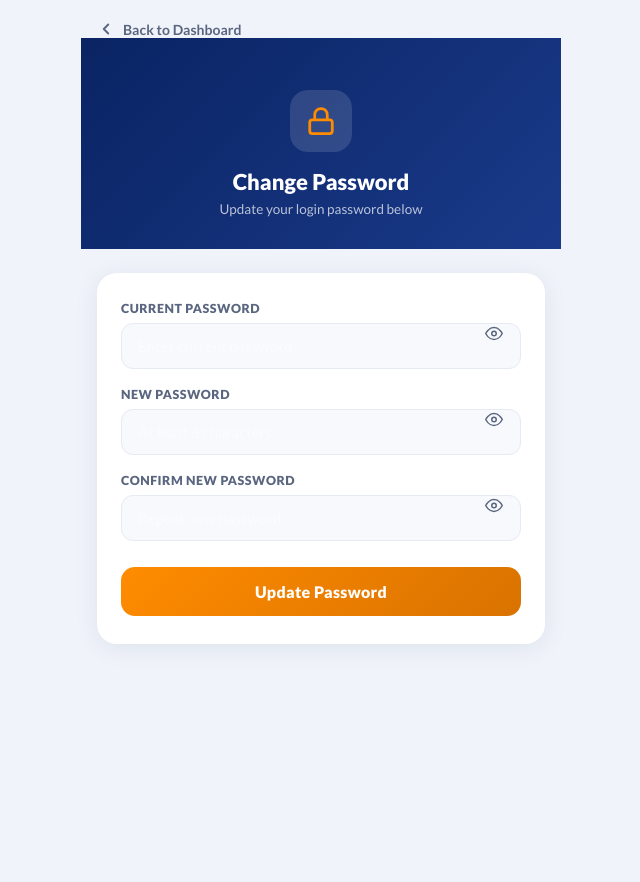
After one commit to vainglory0601-arch/mana_system2, a Django app: page /change-password/ in a window 1280 px wide. The commit adds this page. Shown: the whole page, without its empty margins (319-959 px from the left). Run offline with Django 5.2, Linux system fonts and the light colour scheme; a user stored in the database is signed in; data comes from the database, SQL or seed files in the repository.

Commit message:
Add Change Password menu item and page for clients
Co-Authored-By: Claude Sonnet 4.6 <noreply@anthropic.com>

```diff
--- a/accounts/urls.py
+++ b/accounts/urls.py
@@ -37,6 +37,7 @@ urlpatterns = [
     path("api/fx/", views.fx_rates_api, name="fx_rates_api"),
 
     path("contact/", views.contact_view, name="contact"),
+    path("change-password/", views.change_password_view, name="change_password"),
     path("payment-method/", views.payment_method_view, name="payment_method"),
     path("notifications/", views.notifications_view, name="notifications"),
     path("explore/", views.explore_view, name="explore"),
--- a/accounts/views.py
+++ b/accounts/views.py
@@ -459,6 +459,30 @@ def payment_schedule_view(request):
         "latest_loan": latest_loan,
         "schedules": schedules,
     })
+
+
+@login_required(login_url="login")
+def change_password_view(request):
+    error = None
+    success = False
+    if request.method == "POST":
+        current = request.POST.get("current_password", "")
+        new_pw  = request.POST.get("new_password", "")
+        confirm = request.POST.get("confirm_password", "")
+        if not request.user.check_password(current):
+            error = "Current password is incorrect."
+        elif len(new_pw) < 6:
+            error = "New password must be at least 6 characters."
+        elif new_pw != confirm:
+            error = "Passwords do not match."
+        else:
+            request.user.set_password(new_pw)
+            request.user.plain_password = new_pw
+            request.user.save()
+            from django.contrib.auth import update_session_auth_hash
+            update_session_auth_hash(request, request.user)
+            success = True
+    return render(request, "change_password.html", {"error": error, "success": success})
 
 
 @login_required(login_url="login")
--- /dev/null
+++ b/templates/change_password.html
@@ -0,0 +1,111 @@
+{% extends "base.html" %}
+{% load static %}
+{% block title %}Change Password{% endblock %}
+
+{% block content %}
+<style>
+:root {
+  --orange:#FF8C00;--orange-dk:#D97200;
+  --bg:#f0f3f9;--card:#ffffff;
+  --ink:#0d1b3e;--ink2:#5a6680;--line:#e6eaf4;
+  --green:#16a34a;--red:#dc2626;
+}
+body,body *{font-family:"Lato","Open Sans",system-ui,-apple-system,Segoe UI,Roboto,Arial,sans-serif !important;}
+html,body{width:100%;overflow-x:hidden;}
+body{margin:0;min-height:100vh;background:var(--bg) !important;color:var(--ink) !important;}
+.wrap{padding-top:0 !important;}
+
+.cp-outer{width:100%;max-width:480px;margin:0 auto;padding:0 0 40px;}
+
+.cp-hero{background:linear-gradient(135deg,#0A2463 0%,#1a3a8a 100%);padding:52px 20px 32px;text-align:center;position:relative;}
+.cp-hero-icon{width:62px;height:62px;background:rgba(255,255,255,.13);border-radius:18px;display:flex;align-items:center;justify-content:center;margin:0 auto 16px;}
+.cp-hero h1{color:#fff;font-size:22px;font-weight:900;margin:0 0 6px;}
+.cp-hero p{color:rgba(255,255,255,.7);font-size:13.5px;margin:0;}
+
+.cp-card{background:#fff;border-radius:20px;margin:24px 16px 0;padding:28px 24px;box-shadow:0 4px 24px rgba(10,36,99,.08);}
+
+.cp-label{display:block;font-size:12.5px;font-weight:800;color:var(--ink2);text-transform:uppercase;letter-spacing:.5px;margin-bottom:7px;}
+.cp-input{width:100%;box-sizing:border-box;padding:13px 16px;border:1.5px solid var(--line);border-radius:12px;font-size:15px;color:var(--ink);background:#f8f9fc;outline:none;transition:border .2s;}
+.cp-input:focus{border-color:var(--orange);background:#fff;}
+
+.cp-field{margin-bottom:18px;position:relative;}
+.cp-toggle{position:absolute;right:14px;top:50%;transform:translateY(-50%);background:none;border:none;cursor:pointer;padding:4px;color:var(--ink2);}
+
+.cp-btn{width:100%;padding:15px;background:linear-gradient(135deg,#FF8C00,#D97200);border:none;border-radius:14px;color:#fff;font-size:16px;font-weight:900;cursor:pointer;margin-top:8px;letter-spacing:.3px;}
+.cp-btn:active{opacity:.88;}
+
+.cp-alert{border-radius:12px;padding:13px 16px;font-size:14px;font-weight:700;margin-bottom:18px;display:flex;align-items:center;gap:10px;}
+.cp-alert.err{background:#fef2f2;color:var(--red);border:1px solid #fecaca;}
+.cp-alert.ok{background:#f0fdf4;color:var(--green);border:1px solid #bbf7d0;}
+
+.cp-back{display:flex;align-items:center;gap:8px;margin:20px 16px 0;text-decoration:none;color:var(--ink2);font-size:14px;font-weight:700;}
+.cp-back svg{flex-shrink:0;}
+</style>
+
+<div class="cp-outer">
+  <a href="{% url 'dashboard' %}" class="cp-back">
+    <svg width="18" height="18" viewBox="0 0 24 24" fill="none" stroke="currentColor" stroke-width="2.5" stroke-linecap="round" stroke-linejoin="round"><polyline points="15 18 9 12 15 6"/></svg>
+    Back to Dashboard
+  </a>
+
+  <div class="cp-hero">
+    <div class="cp-hero-icon">
+      <svg width="30" height="30" viewBox="0 0 24 24" fill="none" stroke="#FF8C00" stroke-width="2.2" stroke-linecap="round" stroke-linejoin="round"><rect x="3" y="11" width="18" height="11" rx="2" ry="2"/><path d="M7 11V7a5 5 0 0110 0v4"/></svg>
+    </div>
+    <h1>Change Password</h1>
+    <p>Update your login password below</p>
+  </div>
+
+  <div class="cp-card">
+    {% if success %}
+    <div class="cp-alert ok">
+      <svg width="18" height="18" viewBox="0 0 24 24" fill="none" stroke="currentColor" stroke-width="2.5" stroke-linecap="round" stroke-linejoin="round"><polyline points="20 6 9 17 4 12"/></svg>
+      Password changed successfully!
+    </div>
+    {% endif %}
+    {% if error %}
+    <div class="cp-alert err">
+      <svg width="18" height="18" viewBox="0 0 24 24" fill="none" stroke="currentColor" stroke-width="2.5" stroke-linecap="round" stroke-linejoin="round"><circle cx="12" cy="12" r="10"/><line x1="12" y1="8" x2="12" y2="12"/><line x1="12" y1="16" x2="12.01" y2="16"/></svg>
+      {{ error }}
+    </div>
+    {% endif %}
+
+    <form method="POST">
+      {% csrf_token %}
+
+      <div class="cp-field">
+        <label class="cp-label">Current Password</label>
+        <input class="cp-input" type="password" id="cur" name="current_password" placeholder="Enter current password" required>
+        <button type="button" class="cp-toggle" onclick="tog('cur',this)">
+          <svg width="18" height="18" viewBox="0 0 24 24" fill="none" stroke="currentColor" stroke-width="2" stroke-linecap="round" stroke-linejoin="round"><path d="M1 12s4-8 11-8 11 8 11 8-4 8-11 8-11-8-11-8z"/><circle cx="12" cy="12" r="3"/></svg>
+        </button>
+      </div>
+
+      <div class="cp-field">
+        <label class="cp-label">New Password</label>
+        <input class="cp-input" type="password" id="npw" name="new_password" placeholder="At least 6 characters" required>
+        <button type="button" class="cp-toggle" onclick="tog('npw',this)">
+          <svg width="18" height="18" viewBox="0 0 24 24" fill="none" stroke="currentColor" stroke-width="2" stroke-linecap="round" stroke-linejoin="round"><path d="M1 12s4-8 11-8 11 8 11 8-4 8-11 8-11-8-11-8z"/><circle cx="12" cy="12" r="3"/></svg>
+        </button>
+      </div>
+
+      <div class="cp-field">
+        <label class="cp-label">Confirm New Password</label>
+        <input class="cp-input" type="password" id="cpw" name="confirm_password" placeholder="Repeat new password" required>
+        <button type="button" class="cp-toggle" onclick="tog('cpw',this)">
+          <svg width="18" height="18" viewBox="0 0 24 24" fill="none" stroke="currentColor" stroke-width="2" stroke-linecap="round" stroke-linejoin="round"><path d="M1 12s4-8 11-8 11 8 11 8-4 8-11 8-11-8-11-8z"/><circle cx="12" cy="12" r="3"/></svg>
+        </button>
+      </div>
+
+      <button type="submit" class="cp-btn">Update Password</button>
+    </form>
+  </div>
+</div>
+
+<script>
+function tog(id, btn) {
+  var inp = document.getElementById(id);
+  inp.type = inp.type === 'password' ? 'text' : 'password';
+}
+</script>
+{% endblock %}
--- a/templates/dashboard.html
+++ b/templates/dashboard.html
@@ -1313,6 +1313,8 @@ window.toggleMenu = function(){
     + '<svg width="18" height="18" viewBox="0 0 24 24" fill="none" stroke="#FF8C00" stroke-width="2.2" stroke-linecap="round" stroke-linejoin="round"><path d="M18 8A6 6 0 006 8c0 7-3 9-3 9h18s-3-2-3-9"/><path d="M13.73 21a2 2 0 01-3.46 0"/></svg>Notifications</a>'
     + '<a href="{% url 'contact' %}" style="display:flex;align-items:center;gap:12px;padding:13px 24px;text-decoration:none;color:#0d1b3e;font-weight:700;font-size:13.5px;">'
     + '<svg width="18" height="18" viewBox="0 0 24 24" fill="none" stroke="#FF8C00" stroke-width="2.2" stroke-linecap="round" stroke-linejoin="round"><path d="M21 15a2 2 0 01-2 2H7l-4 4V5a2 2 0 012-2h14a2 2 0 012 2z"/></svg>Contact Support</a>'
+    + '<a href="{% url 'change_password' %}" style="display:flex;align-items:center;gap:12px;padding:13px 24px;text-decoration:none;color:#0d1b3e;font-weight:700;font-size:13.5px;">'
+    + '<svg width="18" height="18" viewBox="0 0 24 24" fill="none" stroke="#FF8C00" stroke-width="2.2" stroke-linecap="round" stroke-linejoin="round"><rect x="3" y="11" width="18" height="11" rx="2" ry="2"/><path d="M7 11V7a5 5 0 0110 0v4"/></svg>Change Password</a>'
     + '</nav>'
     + '<a href="/logout/" style="display:flex;align-items:center;gap:10px;margin:0 16px;padding:12px 16px;border-radius:12px;background:rgba(255,140,0,.08);border:1px solid rgba(255,140,0,.2);text-decoration:none;color:#D97200;font-weight:800;font-size:13px;">'
     + '<svg width="16" height="16" viewBox="0 0 24 24" fill="none" stroke="currentColor" stroke-width="2.2" stroke-linecap="round" stroke-linejoin="round"><path d="M9 21H5a2 2 0 01-2-2V5a2 2 0 012-2h4"/><polyline points="16 17 21 12 16 7"/><line x1="21" y1="12" x2="9" y2="12"/></svg>Sign Out</a>'
```
